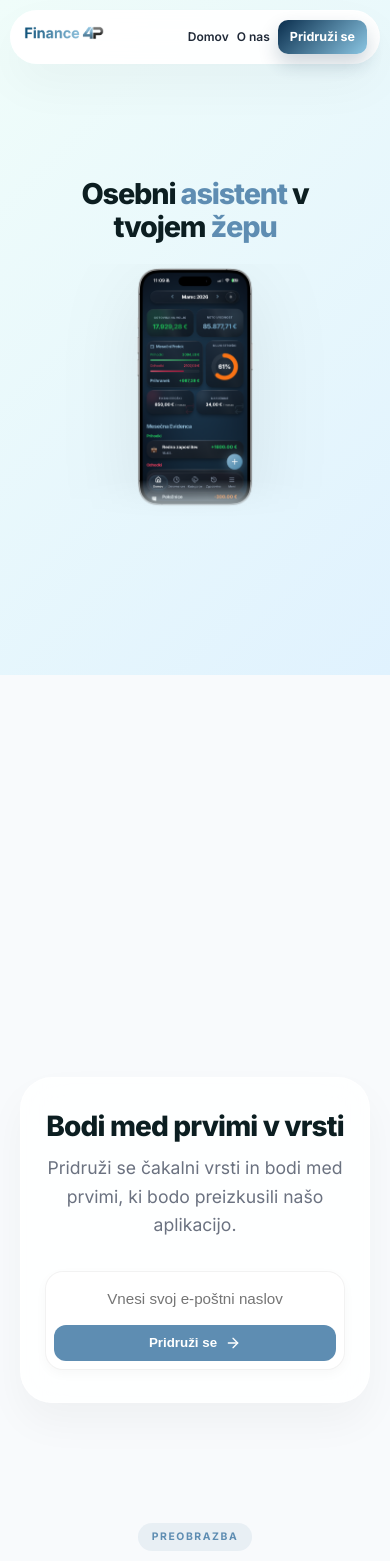
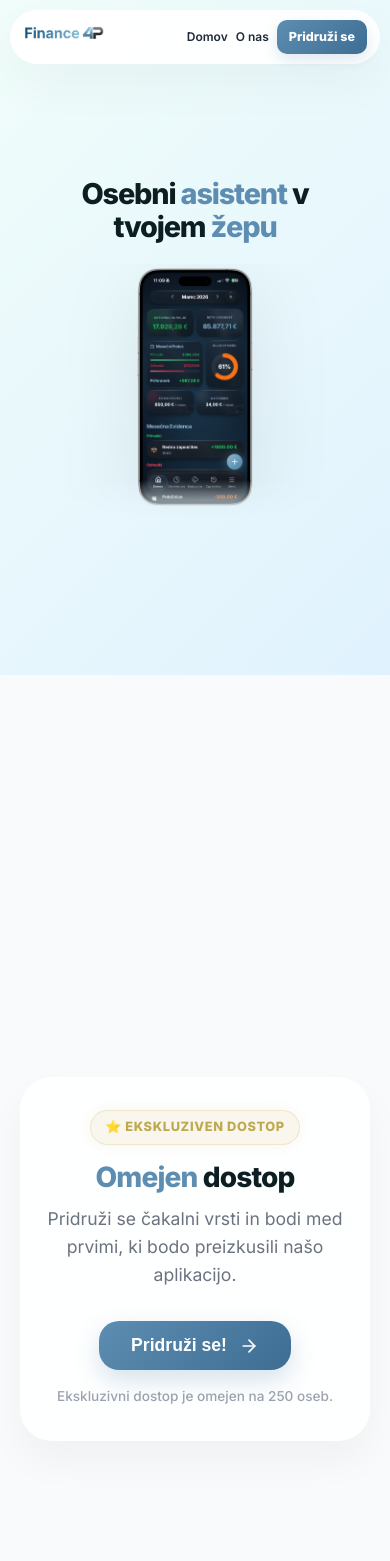
Before and after one commit to filipkolle/Landing-4P, a React (Vite) app: page / in a window 390 px wide. Shown: the top 1561 px of the page. Built offline with nearby package versions, Linux system fonts and the light colour scheme.

Commit message:
style: refine typography, remove redundant labels, and update CTA design

```diff
--- a/src/components/FeatureSwitcher.jsx
+++ b/src/components/FeatureSwitcher.jsx
@@ -68,7 +68,7 @@ const FeatureSwitcher = () => {
           viewport={{ once: true }}
           transition={{ duration: 0.8, ease: expoOut }}
         >
-          <h2>Uporabi samo to, kar potrebuješ</h2>
+          <h2>Uporabi samo to, kar <span className="highlight-blue">potrebuješ</span></h2>
           <p>Izberite način, ki najbolje ustreza vašemu delovnemu ritmu in osebnim financam.</p>
         </motion.div>
 
--- a/src/components/ProblemSolution.jsx
+++ b/src/components/ProblemSolution.jsx
@@ -48,9 +48,9 @@ const ProblemSolution = () => {
           viewport={{ once: true }}
           transition={{ duration: 0.8, ease: expoOut }}
         >
-          <span className="section-label">Preobrazba</span>
-          <h2>Rešite se finančnega stresa</h2>
-          <p>Primerjajte, kako Finance 4P poenostavi vaše vsakdanje finančne odločitve.</p>
+
+          <h2>Rešite se finančnega <br /> <span className="highlight-blue">stresa</span></h2>
+
         </motion.div>
 
         <div className="comparison-wrapper">
--- a/src/components/SubscribeCTA.jsx
+++ b/src/components/SubscribeCTA.jsx
@@ -1,41 +1,10 @@
-import React, { useState } from 'react';
-import { motion, AnimatePresence } from 'framer-motion';
-import { Mail, Check, AlertCircle, ArrowRight } from 'lucide-react';
+import React from 'react';
+import { motion } from 'framer-motion';
+import { ArrowRight, Star } from 'lucide-react';
+import { useNavigate } from 'react-router-dom';
 
 const SubscribeCTA = () => {
-  const [email, setEmail] = useState('');
-  const [status, setStatus] = useState('idle'); // idle, loading, success, error
-
-  const handleSubmit = async (e) => {
-    e.preventDefault();
-    if (!email || !email.includes('@')) {
-      setStatus('error');
-      return;
-    }
-
-    setStatus('loading');
-
-    try {
-      const response = await fetch('/api/subscribe', {
-        method: 'POST',
-        headers: { 'Content-Type': 'application/json' },
-        body: JSON.stringify({ email }),
-      });
-
-      const data = await response.json();
-
-      if (response.ok) {
-        setStatus('success');
-        setEmail('');
-      } else {
-        console.error('Subscription error:', data.error);
-        setStatus('error');
-      }
-    } catch (error) {
-      console.error('Network error:', error);
-      setStatus('error');
-    }
-  };
+  const navigate = useNavigate();
 
   return (
     <section className="subscribe-cta-section">
@@ -49,65 +18,23 @@ const SubscribeCTA = () => {
         >
           <div className="subscribe-grid">
             <div className="subscribe-content">
-              <h3>Bodi med prvimi v vrsti</h3>
+              <div className="cta-badge animated-badge">
+                <span>⭐ Ekskluziven dostop</span>
+              </div>
+              <h3><span className="highlight-blue">Omejen</span> dostop</h3>
               <p>Pridruži se čakalni vrsti in bodi med prvimi, ki bodo preizkusili našo aplikacijo.</p>
             </div>
 
-            <form className={`subscribe-form ${status === 'success' ? 'success' : ''}`} onSubmit={handleSubmit}>
-              <div className="subscribe-input-wrapper">
-                <div className="subscribe-input-icon">
-                  <Mail size={18} />
-                </div>
-                <input
-                  type="email"
-                  placeholder="Vnesi svoj e-poštni naslov"
-                  value={email}
-                  onChange={(e) => setEmail(e.target.value)}
-                  disabled={status === 'loading' || status === 'success'}
-                  required
-                />
-                <button
-                  type="submit"
-                  className={`subscribe-submit-btn ${status}`}
-                  disabled={status === 'loading' || status === 'success'}
-                >
-                  {status === 'loading' ? (
-                    <div className="subscribe-spinner" />
-                  ) : status === 'success' ? (
-                    <Check size={18} />
-                  ) : (
-                    <>
-                      <span>Pridruži se</span>
-                      <ArrowRight size={16} />
-                    </>
-                  )}
-                </button>
-              </div>
-
-              <AnimatePresence>
-                {status === 'error' && (
-                  <motion.div
-                    className="subscribe-feedback error"
-                    initial={{ opacity: 0, height: 0 }}
-                    animate={{ opacity: 1, height: 'auto' }}
-                    exit={{ opacity: 0, height: 0 }}
-                  >
-                    <AlertCircle size={14} />
-                    <span>Vnesi veljaven e-poštni naslov.</span>
-                  </motion.div>
-                )}
-                {status === 'success' && (
-                  <motion.div
-                    className="subscribe-feedback success"
-                    initial={{ opacity: 0, height: 0 }}
-                    animate={{ opacity: 1, height: 'auto' }}
-                  >
-                    <Check size={14} />
-                    <span>Odlično! Uspešno dodan.</span>
-                  </motion.div>
-                )}
-              </AnimatePresence>
-            </form>
+            <div className="subscribe-actions">
+              <button
+                onClick={() => navigate('/cakalna-vrsta')}
+                className="professional-cta-btn"
+              >
+                <span>Pridruži se!</span>
+                <ArrowRight size={20} />
+              </button>
+              <p className="cta-info-text">Ekskluzivni dostop je omejen na 250 oseb.</p>
+            </div>
           </div>
         </motion.div>
       </div>
--- a/src/styles/LandingPage.css
+++ b/src/styles/LandingPage.css
@@ -93,21 +93,24 @@
    NAVBAR & CTA
    =========================== */
 .navbar-cta-btn {
-  padding: 12px 32px;
-  background: linear-gradient(135deg, #0a2e4d 0%, #8bc6e3 100%);
-  color: #fff;
-  border-radius: 16px;
-  font-size: 1.05rem;
-  font-weight: 700;
+  padding: 10px 24px;
+  background: linear-gradient(135deg, var(--primary) 0%, var(--primary-dark) 100%);
+  color: #fff !important;
+  border-radius: 14px;
+  font-size: 0.95rem;
+  font-weight: 750;
   text-decoration: none;
-  transition: all 0.4s cubic-bezier(0.19, 1, 0.22, 1);
-  box-shadow: 0 10px 20px rgba(10, 46, 77, 0.2);
-  display: inline-block;
+  display: inline-flex;
+  align-items: center;
+  justify-content: center;
+  transition: all 0.3s cubic-bezier(0.19, 1, 0.22, 1);
+  box-shadow: 0 6px 15px rgba(94, 141, 178, 0.2);
+  border: none;
 }
 
 .navbar-cta-btn:hover {
   transform: translateY(-2px);
-  box-shadow: 0 8px 25px rgba(107, 150, 181, 0.4);
+  box-shadow: 0 10px 25px rgba(94, 141, 178, 0.35);
   filter: brightness(1.1);
 }
 
@@ -1456,87 +1459,102 @@
   line-height: 1.6;
 }
 
-.subscribe-form {
-  position: relative;
-}
-
-.subscribe-input-wrapper {
-  position: relative;
-  display: flex;
-  align-items: center;
-  background: #fff;
-  border-radius: 18px;
-  padding: 8px;
-  box-shadow: 0 4px 12px rgba(0, 0, 0, 0.03);
-  border: 1px solid rgba(0, 0, 0, 0.05);
-  transition: all 0.3s ease;
-}
-
-.subscribe-input-wrapper:focus-within {
-  border-color: var(--primary);
-  box-shadow: 0 0 0 4px rgba(94, 141, 178, 0.1);
-}
-
-.subscribe-input-icon {
-  padding-left: 16px;
-  color: var(--text-soft);
-}
-
-.subscribe-form input {
-  flex: 1;
-  border: none;
-  background: transparent;
-  padding: 10px 14px;
-  font-size: 0.95rem;
-  font-weight: 500;
-  outline: none;
-  color: var(--text-main);
-}
-
-.subscribe-submit-btn {
-  padding: 10px 20px;
-  background: var(--primary);
+.subscribe-actions {
+  display: flex;
+  flex-direction: column;
+  gap: 16px;
+  align-items: flex-start;
+}
+
+.cta-badge {
+  display: inline-flex;
+  align-items: center;
+  gap: 6px;
+  background: rgba(94, 141, 178, 0.1);
+  color: var(--primary);
+  padding: 6px 14px;
+  border-radius: 100px;
+  font-size: 0.8rem;
+  font-weight: 800;
+  text-transform: uppercase;
+  letter-spacing: 0.05em;
+  margin-bottom: 16px;
+  transition: all 0.5s ease;
+}
+
+.animated-badge {
+  animation: badge-pulse 4s infinite alternate ease-in-out;
+  border: 1px solid transparent;
+}
+
+@keyframes badge-pulse {
+  0% {
+    background: rgba(212, 175, 55, 0.1); /* Gold shadow */
+    color: #d4af37; /* Gold gold */
+    border-color: rgba(212, 175, 55, 0.2);
+    box-shadow: 0 0 15px rgba(212, 175, 55, 0.1);
+  }
+  100% {
+    background: rgba(94, 141, 178, 0.1); /* Blue shadow */
+    color: var(--primary); /* Deep blue */
+    border-color: rgba(94, 141, 178, 0.2);
+    box-shadow: 0 0 15px rgba(94, 141, 178, 0.1);
+  }
+}
+
+.professional-cta-btn {
+  width: auto;
+  display: inline-flex;
+  align-items: center;
+  justify-content: center;
+  gap: 12px;
+  padding: 14px 32px;
+  background: linear-gradient(135deg, var(--primary) 0%, var(--primary-dark) 100%);
   color: #fff;
   border: none;
-  border-radius: 12px;
-  font-weight: 700;
+  border-radius: 20px;
+  font-size: 1.1rem;
+  font-weight: 750;
   cursor: pointer;
-  display: flex;
-  align-items: center;
-  gap: 8px;
-  transition: all 0.3s ease;
-}
-
-.subscribe-submit-btn:hover {
-  filter: brightness(1.1);
-  transform: translateY(-1px);
-}
-
-.subscribe-submit-btn.success {
-  background: #22c55e;
-}
-
-.subscribe-feedback {
+  transition: all 0.3s cubic-bezier(0.19, 1, 0.22, 1);
+  box-shadow: 0 10px 25px rgba(94, 141, 178, 0.25);
+  position: relative;
+  overflow: hidden;
+}
+
+.professional-cta-btn::before {
+  content: '';
   position: absolute;
-  top: calc(100% + 12px);
-  left: 0;
-  display: flex;
-  align-items: center;
-  gap: 8px;
+  top: 0;
+  left: -100%;
+  width: 100%;
+  height: 100%;
+  background: linear-gradient(
+    90deg,
+    transparent,
+    rgba(255, 255, 255, 0.2),
+    transparent
+  );
+  transition: 0.5s;
+}
+
+.professional-cta-btn:hover {
+  transform: translateY(-4px) scale(1.02);
+  box-shadow: 0 15px 35px rgba(94, 141, 178, 0.35);
+}
+
+.professional-cta-btn:hover::before {
+  left: 100%;
+}
+
+.cta-info-text {
   font-size: 0.85rem;
-  font-weight: 600;
-}
-
-.subscribe-feedback.error { color: #ef4444; }
-.subscribe-feedback.success { color: #22c55e; }
-
-.subscribe-spinner {
-  width: 18px;
-  height: 18px;
-  border: 2px solid rgba(255, 255, 255, 0.3);
-  border-radius: 50%;
-  border-top-color: #fff;
-  animation: spin 0.8s linear infinite;
+  color: var(--text-soft);
+  font-weight: 500;
+  margin: 0;
+  display: flex;
+  align-items: center;
+  gap: 6px;
 }
 
 @keyframes spin {
@@ -1549,6 +1567,8 @@
     text-align: center;
     gap: 32px;
   }
+  .subscribe-actions { align-items: center; }
+  .professional-cta-btn { max-width: 400px; margin: 0 auto; }
   .subscribe-cta-card { padding: 32px 24px; }
   .subscribe-content h3 { font-size: 1.75rem; }
 }
```
